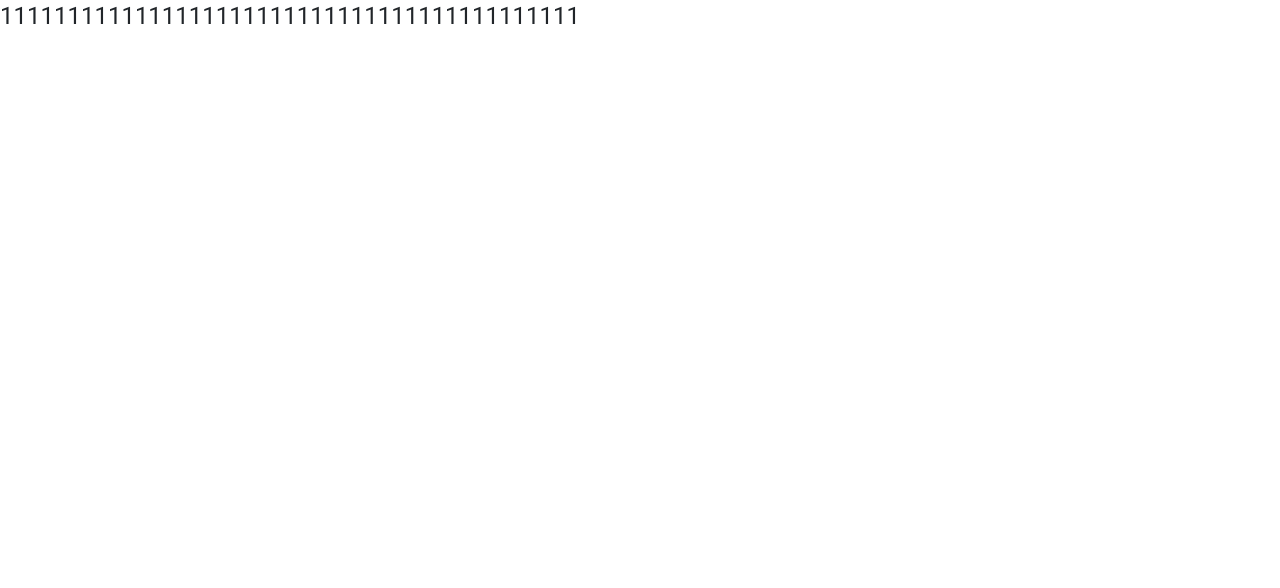
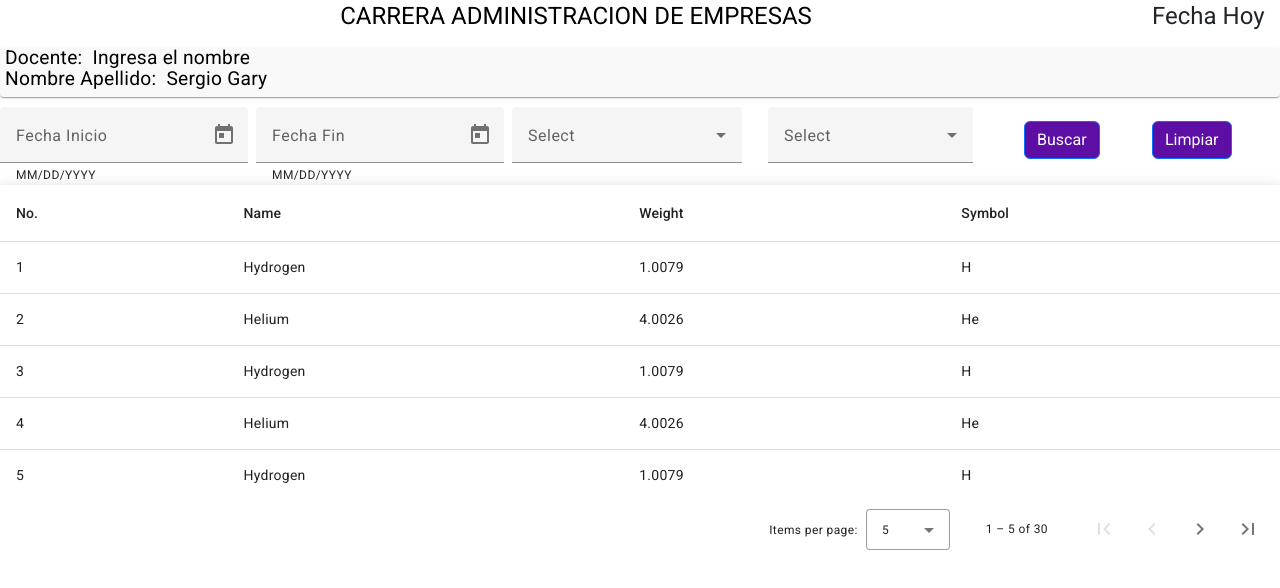
Before and after one commit to Morga5Sergio/proyecto_Umsa_administracion, an Angular app: page /personal in a window 1280 px wide. Shown: the top 588 px of the page. Built offline with nearby package versions, Linux system fonts and the light colour scheme.

Commit message:
Se modifico el tema de estilos, se añadio dataPicker, combobox, botones y tabla conpaginador

```diff
--- a/angular.json
+++ b/angular.json
@@ -30,7 +30,7 @@
               "src/assets"
             ],
             "styles": [
-              "@angular/material/prebuilt-themes/purple-green.css",
+              "@angular/material/prebuilt-themes/indigo-pink.css",
               "src/styles.scss"
             ],
             "scripts": []
@@ -94,7 +94,7 @@
               "src/assets"
             ],
             "styles": [
-              "@angular/material/prebuilt-themes/purple-green.css",
+              "@angular/material/prebuilt-themes/indigo-pink.css",
               "src/styles.scss"
             ],
             "scripts": []
--- a/src/app/auth/auth/auth.component.scss
+++ b/src/app/auth/auth/auth.component.scss
@@ -1,4 +1,4 @@
-
+@import "@angular/material/prebuilt-themes/indigo-pink.css";
   .content{
     height: calc(100vh - 98px);
     border-radius: 10px;
--- a/src/app/pages/pages.component.html
+++ b/src/app/pages/pages.component.html
@@ -17,7 +17,6 @@
       <button mat-button class="menu-button">
         <mat-icon>face</mat-icon>
         <span><a [routerLink]="['/dashboard/personal-perfil']">PERFIL</a></span>
-
       </button>
       <button mat-button class="menu-button">
         <mat-icon>list</mat-icon>
@@ -29,9 +28,9 @@
         <span>SALIR</span>
       </button>
   </mat-drawer>
+
   <mat-drawer-content>
-    <div class=" content mat-elevation-z8">
-
+    <div class="content mat-elevation-z8">
       <router-outlet></router-outlet>
     </div>
   </mat-drawer-content>
--- a/src/app/pages/pages.component.scss
+++ b/src/app/pages/pages.component.scss
@@ -1,3 +1,5 @@
+
+@import "@angular/material/prebuilt-themes/indigo-pink.css";
 .example-spacer {
   flex: 1 1 auto;
 }
@@ -21,14 +23,14 @@ mat-drawer{
     padding: 16px;
     text-align: center;
 }
-
+/* display: flex; */
 .content{
   height: calc(100vh - 98px);
-
+  width: 96%;
   border-radius: 10px;
   margin: 16px;
   margin-left: 32px;
-  display: flex;
+
   font-size: 2rem;
   color: lightgrey;
   padding: 16px;
--- a/src/app/pages/pages.module.ts
+++ b/src/app/pages/pages.module.ts
@@ -10,6 +10,8 @@ import {MatDividerModule} from '@angular/material/divider';
 import {MatButtonModule} from '@angular/material/button';
 import { AuthModule } from '../auth/auth.module';
 import { RouterModule } from '@angular/router';
+import { MatTableModule } from '@angular/material/table';
+
 
 
 
@@ -27,8 +29,8 @@ import { RouterModule } from '@angular/router';
     MatDividerModule,
     MatButtonModule,
     AuthModule,
-    RouterModule
-
+    RouterModule,
+    MatTableModule
   ]
 })
 export class PagesModule { }
--- a/src/app/personal/personal-perfil/personal-perfil.component.html
+++ b/src/app/personal/personal-perfil/personal-perfil.component.html
@@ -1 +1,131 @@
-<h1>1111111111111111111111111111111111111111111</h1>
+<!-- background: yellow; -->
+<section style="width: 100% !important; display: inline-block; " >
+    <section style="width: 90%; display: inline-block;">
+        <h1 style="color: black; text-align: center;"> CARRERA ADMINISTRACION DE EMPRESAS </h1>
+    </section>
+    <section style="width: 10%;display: inline-block;" >
+        <h1>Fecha Hoy</h1>
+    </section>
+</section>
+
+<section>
+
+<section style="width: 100% !important;">
+    <mat-card style=" background-color: rgb(250, 249, 249); padding-bottom: 7px; padding-left: 5px;">
+        <section style="width: 95% !important; display: inline-block;" >
+            <section style="display: inline-block;">
+                <span style="color: black; text-align: left; font-size: 1.2rem;"> Docente: &nbsp; </span>
+            </section>
+            <section style="display: inline-block;" >
+                <span style="color: black; text-align: left; font-size: 1.2rem;"> Ingresa el nombre </span>
+            </section>
+        </section>
+
+        <section style="width: 95% !important; display: inline-block;" >
+            <section style="display: inline-block;">
+                <span style="color: black; text-align: left; font-size: 1.2rem;"> Nombre Apellido: &nbsp; </span>
+            </section>
+            <section style="display: inline-block;" >
+                <span style="color: black; text-align: left; font-size: 1.2rem;"> Sergio Gary </span>
+            </section>
+        </section>
+    </mat-card>
+</section>
+
+<section style="width: 100% !important; padding-top: 10px;">
+    <section style="width: 20% !important; display: inline-block; vertical-align: middle;" >
+        <mat-form-field>
+            <mat-label>Fecha Inicio</mat-label>
+            <input matInput [matDatepicker]="picker">
+            <mat-hint>MM/DD/YYYY</mat-hint>
+            <mat-datepicker-toggle matIconSuffix [for]="picker"></mat-datepicker-toggle>
+            <mat-datepicker #picker></mat-datepicker>
+        </mat-form-field>
+    </section>
+
+    <section style="width: 20% !important; display: inline-block; vertical-align: middle;" >
+        <mat-form-field>
+            <mat-label>Fecha Fin</mat-label>
+            <input matInput [matDatepicker]="picker2">
+            <mat-hint>MM/DD/YYYY</mat-hint>
+            <mat-datepicker-toggle matIconSuffix [for]="picker2"></mat-datepicker-toggle>
+            <mat-datepicker #picker2></mat-datepicker>
+        </mat-form-field>
+    </section>
+
+    <section style="width: 20% !important; display: inline-block; vertical-align: middle;"  >
+        <mat-form-field style="width: 90%" color="primary" >
+            <mat-label>Select</mat-label>
+            <mat-select >
+              <mat-option value="one">TODOS</mat-option>
+              <mat-option value="two">ATRASOS</mat-option>
+              <mat-option value="two">ABANDONOS</mat-option>
+              <mat-option value="two">LICENCIAS</mat-option>
+            </mat-select>
+        </mat-form-field>
+    </section>
+
+    <section style="width: 20% !important; display: inline-block; vertical-align: middle;"  >
+        <mat-form-field style="width: 80% ">
+            <mat-label>Select</mat-label>
+            <mat-select>
+              <mat-option value="one">MATERIAS</mat-option>
+              <mat-option value="two">M1</mat-option>
+              <mat-option value="two">M2</mat-option>
+              <mat-option value="two">m3</mat-option>
+              <mat-option value="two">M1</mat-option>
+              <mat-option value="two">M2</mat-option>
+              <mat-option value="two">m3</mat-option>
+            </mat-select>
+        </mat-form-field>
+    </section>
+
+    <section style="width: 10% !important; display: inline-block; vertical-align: middle; vertical-align: 6px;"   >
+        <button type="button" class="btn btn-primary" style="background-color: rgb(92, 14, 165);">Buscar</button>
+
+    </section>
+    <section style="width: 10% !important; display: inline-block; vertical-align: 6px;"  >
+        <button type="button" class="btn btn-primary" style="background-color: rgb(92, 14, 165);">Limpiar</button>
+    </section>
+
+    <table mat-table [dataSource]="dataSource" class="mat-elevation-z8">
+
+        <!-- Position Column -->
+        <ng-container matColumnDef="position">
+          <th mat-header-cell *matHeaderCellDef> No. </th>
+          <td mat-cell *matCellDef="let element"> {{element.position}} </td>
+        </ng-container>
+
+        <!-- Name Column -->
+        <ng-container matColumnDef="name">
+          <th mat-header-cell *matHeaderCellDef> Name </th>
+          <td mat-cell *matCellDef="let element"> {{element.name}} </td>
+        </ng-container>
+
+        <!-- Weight Column -->
+        <ng-container matColumnDef="weight">
+          <th mat-header-cell *matHeaderCellDef> Weight </th>
+          <td mat-cell *matCellDef="let element"> {{element.weight}} </td>
+        </ng-container>
+
+        <!-- Symbol Column -->
+        <ng-container matColumnDef="symbol">
+          <th mat-header-cell *matHeaderCellDef> Symbol </th>
+          <td mat-cell *matCellDef="let element"> {{element.symbol}} </td>
+        </ng-container>
+
+        <tr mat-header-row *matHeaderRowDef="displayedColumns"></tr>
+        <tr mat-row *matRowDef="let row; columns: displayedColumns;"></tr>
+      </table>
+
+      <!-- Paginator -->
+      <mat-paginator [pageSizeOptions]="[5, 10, 25, 100]" showFirstLastButtons></mat-paginator>
+
+
+</section>
+
+<!-- [(ngModel)] = "filterNombre" -->
+<!-- <mat-form-field appearance="fill" style="width: 100%; display: inline-block;">
+    <mat-label> Filtro</mat-label>
+    <input matInput type="text" autocomplete="off" name="filterPost" placeholder="Filtro por nombre" >
+</mat-form-field> -->
--- a/src/app/personal/personal-perfil/personal-perfil.component.scss
+++ b/src/app/personal/personal-perfil/personal-perfil.component.scss
@@ -0,0 +1,3 @@
+table {
+    width: 100%;
+  }
--- a/src/app/personal/personal-perfil/personal-perfil.component.ts
+++ b/src/app/personal/personal-perfil/personal-perfil.component.ts
@@ -1,10 +1,68 @@
-import { Component } from '@angular/core';
-
+import { AfterViewInit, Component, OnInit, ViewChild } from '@angular/core';
+import { MatPaginator } from '@angular/material/paginator';
+import { MatTableDataSource } from '@angular/material/table';
 @Component({
   selector: 'app-personal-perfil',
   templateUrl: './personal-perfil.component.html',
-  styleUrls: ['./personal-perfil.component.scss']
+  styleUrls: ['./personal-perfil.component.scss'],
 })
-export class PersonalPerfilComponent {
 
+export class PersonalPerfilComponent implements AfterViewInit {
+  displayedColumns: string[] = ['position', 'name', 'weight', 'symbol'];
+  dataSource = new MatTableDataSource<PeriodicElement>(ELEMENT_DATA);
+
+  //@ViewChild(MatPaginator) paginator?: MatPaginator;
+  @ViewChild(MatPaginator, { static: true }) paginator?: MatPaginator;
+
+  ngOnInit() {
+    //this.dataSource.paginator = this.paginator;
+  }
+
+  ngAfterViewInit() {
+    if (this.paginator) {
+      this.dataSource.paginator = this.paginator;
+    }
+  }
 }
+
+
+export interface PeriodicElement {
+  name: string;
+  position: number;
+  weight: number;
+  symbol: string;
+}
+
+const ELEMENT_DATA: PeriodicElement[] = [
+  {position: 1, name: 'Hydrogen', weight: 1.0079, symbol: 'H'},
+  {position: 2, name: 'Helium', weight: 4.0026, symbol: 'He'},
+  {position: 3, name: 'Hydrogen', weight: 1.0079, symbol: 'H'},
+  {position: 4, name: 'Helium', weight: 4.0026, symbol: 'He'},
+  {position: 5, name: 'Hydrogen', weight: 1.0079, symbol: 'H'},
+  {position: 6, name: 'Helium', weight: 4.0026, symbol: 'He'},
+  {position: 7, name: 'Hydrogen', weight: 1.0079, symbol: 'H'},
+  {position: 8, name: 'Helium', weight: 4.0026, symbol: 'He'},
+  {position: 9, name: 'Hydrogen', weight: 1.0079, symbol: 'H'},
+  {position: 10, name: 'Helium', weight: 4.0026, symbol: 'He'},
+  {position: 1, name: 'Hydrogen', weight: 1.0079, symbol: 'H'},
+  {position: 2, name: 'Helium', weight: 4.0026, symbol: 'He'},
+  {position: 3, name: 'Hydrogen', weight: 1.0079, symbol: 'H'},
+  {position: 4, name: 'Helium', weight: 4.0026, symbol: 'He'},
+  {position: 5, name: 'Hydrogen', weight: 1.0079, symbol: 'H'},
+  {position: 6, name: 'Helium', weight: 4.0026, symbol: 'He'},
+  {position: 7, name: 'Hydrogen', weight: 1.0079, symbol: 'H'},
+  {position: 8, name: 'Helium', weight: 4.0026, symbol: 'He'},
+  {position: 9, name: 'Hydrogen', weight: 1.0079, symbol: 'H'},
+  {position: 10, name: 'Helium', weight: 4.0026, symbol: 'He'},
+  {position: 1, name: 'Hydrogen', weight: 1.0079, symbol: 'H'},
+  {position: 2, name: 'Helium', weight: 4.0026, symbol: 'He'},
+  {position: 3, name: 'Hydrogen', weight: 1.0079, symbol: 'H'},
+  {position: 4, name: 'Helium', weight: 4.0026, symbol: 'He'},
+  {position: 5, name: 'Hydrogen', weight: 1.0079, symbol: 'H'},
+  {position: 6, name: 'Helium', weight: 4.0026, symbol: 'He'},
+  {position: 7, name: 'Hydrogen', weight: 1.0079, symbol: 'H'},
+  {position: 8, name: 'Helium', weight: 4.0026, symbol: 'He'},
+  {position: 9, name: 'Hydrogen', weight: 1.0079, symbol: 'H'},
+  {position: 10, name: 'Helium', weight: 4.0026, symbol: 'He'}
+  // Otros datos aquí
+];
--- a/src/app/personal/personal-registro/personal-registro.component.scss
+++ b/src/app/personal/personal-registro/personal-registro.component.scss
@@ -1,3 +1,5 @@
+
+@import "@angular/material/prebuilt-themes/indigo-pink.css";
 mat-form-field {
     margin-right: 12px;
   }
--- a/src/styles.scss
+++ b/src/styles.scss
@@ -1,6 +1,7 @@
 /* You can add global styles to this file, and also import other style files */
 
 /* Importing Bootstrap SCSS file. */
+@import "@angular/material/prebuilt-themes/indigo-pink.css";
 @import 'bootstrap/scss/bootstrap';
 
 html, body { height: 100%; }
```
Also changed, not shown: src/app/app.module.ts (+2 -7 lines), src/app/personal/personal.module.ts (+10 -4 lines).
